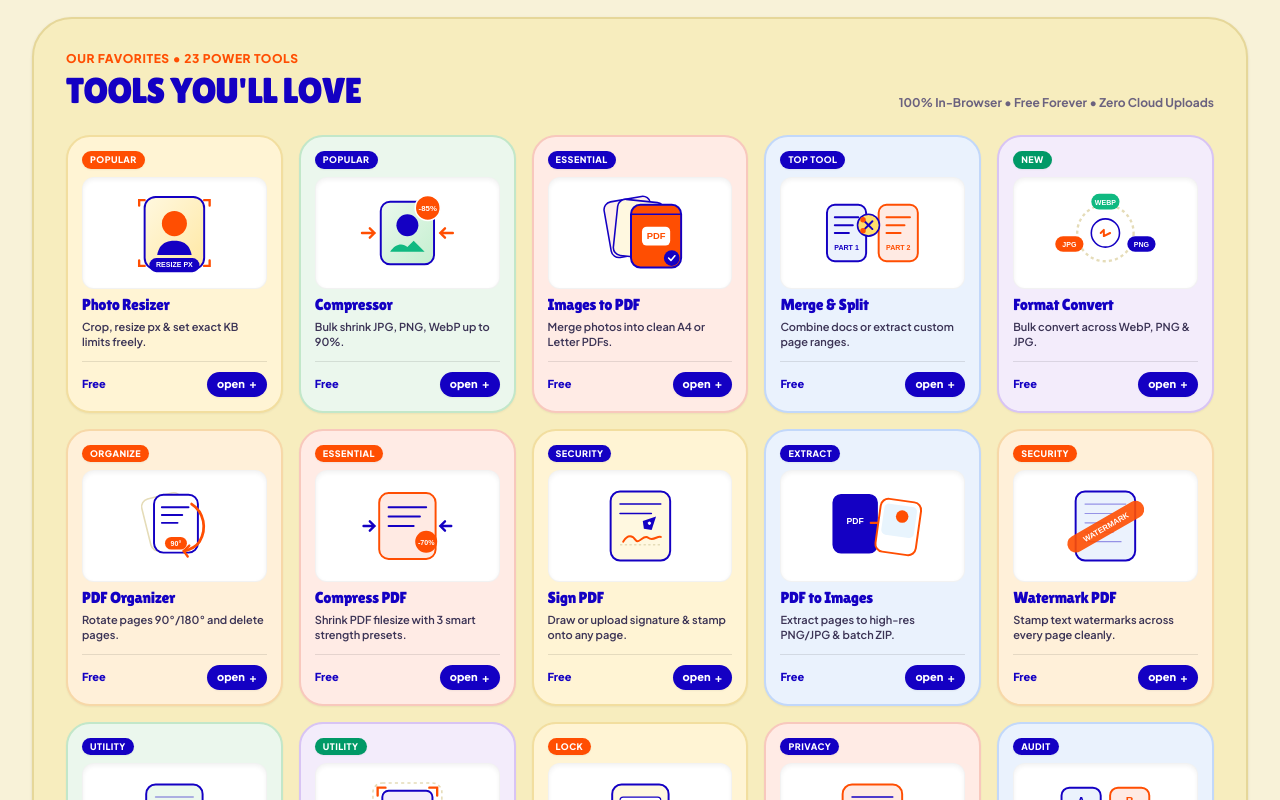
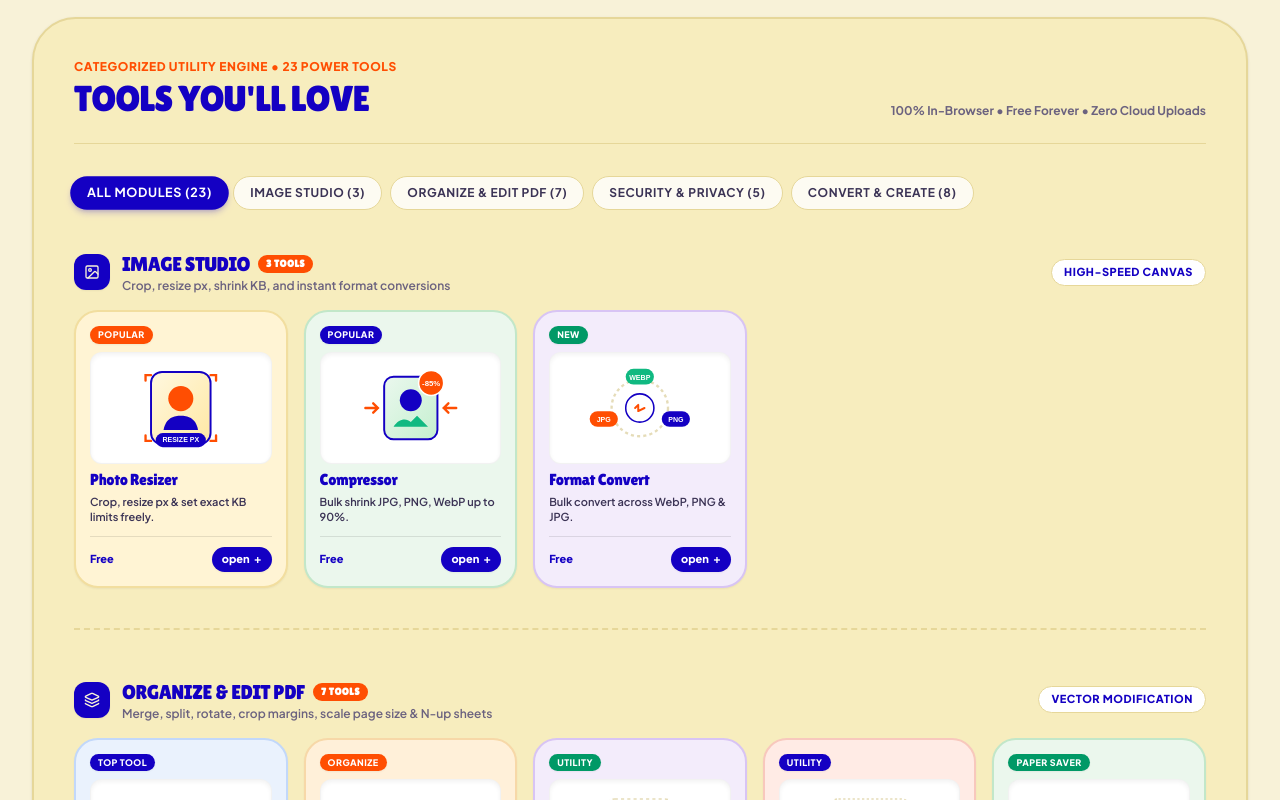
Before and after one commit to TagX-Lab/kraftdoc, a React (Vite) app: page / in a window 1280 px wide. Shown: the part 800-1600 px from the top of the page. Built offline with nearby package versions, Linux system fonts and the light colour scheme.

Commit message:
feat: organize homepage tools into 4 clean categories with filter pills and dedicated headers

```diff
--- a/src/pages/HomePage.jsx
+++ b/src/pages/HomePage.jsx
@@ -1,4 +1,4 @@
-import React from "react";
+import React, { useState } from "react";
 import {
   UserCheck,
   Minimize2,
@@ -8,6 +8,9 @@ import {
   RotateCw,
   ArrowRight,
   ArrowDown,
+  ShieldCheck,
+  Sparkles,
+  Image as ImageIcon,
 } from "lucide-react";
 import { siteConfig } from "../config/siteConfig";
 import AdBanner from "../components/ads/AdBanner";
@@ -56,10 +59,54 @@ function DoodleRays({ className = "" }) {
 }
 
 export default function HomePage({ onNavigate }) {
-  // All 15 Handcrafted Tool Cards
+  const [selectedCategory, setSelectedCategory] = useState("all");
+
+  const categories = [
+    {
+      id: "all",
+      label: "All Modules (23)",
+      badge: "Complete Suite",
+    },
+    {
+      id: "image",
+      label: "Image Studio (3)",
+      title: "Image Studio",
+      desc: "Crop, resize px, shrink KB, and instant format conversions",
+      badge: "High-Speed Canvas",
+      icon: ImageIcon,
+    },
+    {
+      id: "organize-edit",
+      label: "Organize & Edit PDF (7)",
+      title: "Organize & Edit PDF",
+      desc: "Merge, split, rotate, crop margins, scale page size & N-up sheets",
+      badge: "Vector Modification",
+      icon: Layers,
+    },
+    {
+      id: "security-privacy",
+      label: "Security & Privacy (5)",
+      title: "Security & Redaction",
+      desc: "Digital sign, form flatten, redact black boxes, watermark & sanitize",
+      badge: "100% In-Browser Privacy",
+      icon: ShieldCheck,
+    },
+    {
+      id: "convert-create",
+      label: "Convert & Create (8)",
+      title: "Convert, Create & Optimize",
+      desc: "Compress, images to PDF, plain text, live webcam scan & invoice maker",
+      badge: "Productivity Engine",
+      icon: Sparkles,
+    },
+  ];
+
+  // All 23 Handcrafted Tool Cards Categorized
   const toolCards = [
+    // 1. IMAGE SUITE
     {
       id: "exam-resizer",
+      category: "image",
       tag: "Popular",
       tagColor: "bg-[#FF4E02] text-white",
       bgClass: "bg-[#FFF4D4] border-[#F2DE9F]",
@@ -72,6 +119,7 @@ export default function HomePage({ onNavigate }) {
     },
     {
       id: "compress-image",
+      category: "image",
       tag: "Popular",
       tagColor: "bg-[#1400C3] text-white",
       bgClass: "bg-[#EBF7ED] border-[#C2E7C9]",
@@ -83,19 +131,23 @@ export default function HomePage({ onNavigate }) {
       pillPrice: "Free",
     },
     {
-      id: "images-to-pdf",
-      tag: "Essential",
-      tagColor: "bg-[#1400C3] text-white",
-      bgClass: "bg-[#FFEBE5] border-[#F8C8BD]",
-      title: "Images to PDF",
-      desc: "Merge photos into clean A4 or Letter PDFs.",
-      accentColor: "#FF4E02",
-      icon: FileText,
-      illustration: ImagesToPdfIllustration,
+      id: "image-converter",
+      category: "image",
+      tag: "New",
+      tagColor: "bg-emerald-600 text-white",
+      bgClass: "bg-[#F3ECFB] border-[#D8C4F4]",
+      title: "Format Convert",
+      desc: "Bulk convert across WebP, PNG & JPG.",
+      accentColor: "#1400C3",
+      icon: RefreshCw,
+      illustration: ConverterIllustration,
       pillPrice: "Free",
     },
+
+    // 2. ORGANIZE & EDIT PDF
     {
       id: "pdf-merge-split",
+      category: "organize-edit",
       tag: "Top Tool",
       tagColor: "bg-[#1400C3] text-white",
       bgClass: "bg-[#EAF2FD] border-[#C2D8FA]",
@@ -107,19 +159,8 @@ export default function HomePage({ onNavigate }) {
       pillPrice: "Free",
     },
     {
-      id: "image-converter",
-      tag: "New",
-      tagColor: "bg-emerald-600 text-white",
-      bgClass: "bg-[#F3ECFB] border-[#D8C4F4]",
-      title: "Format Convert",
-      desc: "Bulk convert across WebP, PNG & JPG.",
-      accentColor: "#1400C3",
-      icon: RefreshCw,
-      illustration: ConverterIllustration,
-      pillPrice: "Free",
-    },
-    {
       id: "pdf-organizer",
+      category: "organize-edit",
       tag: "Organize",
       tagColor: "bg-[#FF4E02] text-white",
       bgClass: "bg-[#FFF0D9] border-[#F7D8A8]",
@@ -131,19 +172,75 @@ export default function HomePage({ onNavigate }) {
       pillPrice: "Free",
     },
     {
-      id: "pdf-compress",
-      tag: "Essential",
-      tagColor: "bg-[#FF4E02] text-white",
-      bgClass: "bg-[#FFEBE5] border-[#F8C8BD]",
-      title: "Compress PDF",
-      desc: "Shrink PDF filesize with 3 smart strength presets.",
-      accentColor: "#FF4E02",
-      icon: Minimize2,
-      illustration: CompressPdfIllustration,
+      id: "pdf-crop",
+      category: "organize-edit",
+      tag: "Utility",
+      tagColor: "bg-emerald-600 text-white",
+      bgClass: "bg-[#F3ECFB] border-[#D8C4F4]",
+      title: "Crop PDF Pages",
+      desc: "Trim margins, headers & footers from all pages.",
+      accentColor: "#1400C3",
+      icon: FileText,
+      illustration: CropPdfIllustration,
       pillPrice: "Free",
     },
     {
+      id: "pdf-page-size",
+      category: "organize-edit",
+      tag: "Utility",
+      tagColor: "bg-[#1400C3] text-white",
+      bgClass: "bg-[#FFEBE5] border-[#F8C8BD]",
+      title: "Change Page Size",
+      desc: "Rescale to standard A4, Letter, A3 & Legal.",
+      accentColor: "#FF4E02",
+      icon: FileText,
+      illustration: ResizePdfIllustration,
+      pillPrice: "Free",
+    },
+    {
+      id: "pdf-pages-per-sheet",
+      category: "organize-edit",
+      tag: "Paper Saver",
+      tagColor: "bg-emerald-600 text-white",
+      bgClass: "bg-[#EBF7ED] border-[#C2E7C9]",
+      title: "Pages Per Sheet",
+      desc: "Combine 2 or 4 pages side-by-side on 1 sheet.",
+      accentColor: "#1400C3",
+      icon: FileText,
+      illustration: PagesPerSheetIllustration,
+      pillPrice: "Free",
+    },
+    {
+      id: "pdf-page-numbers",
+      category: "organize-edit",
+      tag: "Utility",
+      tagColor: "bg-[#1400C3] text-white",
+      bgClass: "bg-[#EBF7ED] border-[#C2E7C9]",
+      title: "Page Numbers",
+      desc: "Insert header or footer page numbers accurately.",
+      accentColor: "#1400C3",
+      icon: FileText,
+      illustration: PageNumbersIllustration,
+      pillPrice: "Free",
+    },
+    {
+      id: "pdf-compare",
+      category: "organize-edit",
+      tag: "Audit",
+      tagColor: "bg-[#1400C3] text-white",
+      bgClass: "bg-[#EAF2FD] border-[#C2D8FA]",
+      title: "Compare PDFs",
+      desc: "Side-by-side visual difference audit comparison.",
+      accentColor: "#1400C3",
+      icon: FileText,
+      illustration: ComparePdfIllustration,
+      pillPrice: "Free",
+    },
+
+    // 3. SECURITY & PRIVACY
+    {
       id: "pdf-sign",
+      category: "security-privacy",
       tag: "Security",
       tagColor: "bg-[#1400C3] text-white",
       bgClass: "bg-[#FFF4D4] border-[#F2DE9F]",
@@ -155,55 +252,8 @@ export default function HomePage({ onNavigate }) {
       pillPrice: "Free",
     },
     {
-      id: "pdf-to-images",
-      tag: "Extract",
-      tagColor: "bg-[#1400C3] text-white",
-      bgClass: "bg-[#EAF2FD] border-[#C2D8FA]",
-      title: "PDF to Images",
-      desc: "Extract pages to high-res PNG/JPG & batch ZIP.",
-      accentColor: "#1400C3",
-      icon: FileText,
-      illustration: PdfToImagesIllustration,
-      pillPrice: "Free",
-    },
-    {
-      id: "pdf-watermark",
-      tag: "Security",
-      tagColor: "bg-[#FF4E02] text-white",
-      bgClass: "bg-[#FFF0D9] border-[#F7D8A8]",
-      title: "Watermark PDF",
-      desc: "Stamp text watermarks across every page cleanly.",
-      accentColor: "#FF4E02",
-      icon: FileText,
-      illustration: WatermarkIllustration,
-      pillPrice: "Free",
-    },
-    {
-      id: "pdf-page-numbers",
-      tag: "Utility",
-      tagColor: "bg-[#1400C3] text-white",
-      bgClass: "bg-[#EBF7ED] border-[#C2E7C9]",
-      title: "Page Numbers",
-      desc: "Insert header or footer page numbers accurately.",
-      accentColor: "#1400C3",
-      icon: FileText,
-      illustration: PageNumbersIllustration,
-      pillPrice: "Free",
-    },
-    {
-      id: "pdf-crop",
-      tag: "Utility",
-      tagColor: "bg-emerald-600 text-white",
-      bgClass: "bg-[#F3ECFB] border-[#D8C4F4]",
-      title: "Crop PDF Pages",
-      desc: "Trim margins, headers & footers from all pages.",
-      accentColor: "#1400C3",
-      icon: FileText,
-      illustration: CropPdfIllustration,
-      pillPrice: "Free",
-    },
-    {
       id: "pdf-flatten",
+      category: "security-privacy",
       tag: "Lock",
       tagColor: "bg-[#FF4E02] text-white",
       bgClass: "bg-[#FFF4D4] border-[#F2DE9F]",
@@ -216,6 +266,7 @@ export default function HomePage({ onNavigate }) {
     },
     {
       id: "pdf-blacken",
+      category: "security-privacy",
       tag: "Privacy",
       tagColor: "bg-[#1400C3] text-white",
       bgClass: "bg-[#FFEBE5] border-[#F8C8BD]",
@@ -227,19 +278,21 @@ export default function HomePage({ onNavigate }) {
       pillPrice: "Free",
     },
     {
-      id: "pdf-compare",
-      tag: "Audit",
-      tagColor: "bg-[#1400C3] text-white",
-      bgClass: "bg-[#EAF2FD] border-[#C2D8FA]",
-      title: "Compare PDFs",
-      desc: "Side-by-side visual difference audit comparison.",
-      accentColor: "#1400C3",
+      id: "pdf-watermark",
+      category: "security-privacy",
+      tag: "Security",
+      tagColor: "bg-[#FF4E02] text-white",
+      bgClass: "bg-[#FFF0D9] border-[#F7D8A8]",
+      title: "Watermark PDF",
+      desc: "Stamp text watermarks across every page cleanly.",
+      accentColor: "#FF4E02",
       icon: FileText,
-      illustration: ComparePdfIllustration,
+      illustration: WatermarkIllustration,
       pillPrice: "Free",
     },
     {
       id: "pdf-metadata",
+      category: "security-privacy",
       tag: "Security",
       tagColor: "bg-[#FF4E02] text-white",
       bgClass: "bg-[#FFF4D4] border-[#F2DE9F]",
@@ -250,32 +303,50 @@ export default function HomePage({ onNavigate }) {
       illustration: MetadataIllustration,
       pillPrice: "Free",
     },
+
+    // 4. CONVERT, CREATE & OPTIMIZE
     {
-      id: "pdf-page-size",
-      tag: "Utility",
-      tagColor: "bg-[#1400C3] text-white",
+      id: "pdf-compress",
+      category: "convert-create",
+      tag: "Essential",
+      tagColor: "bg-[#FF4E02] text-white",
       bgClass: "bg-[#FFEBE5] border-[#F8C8BD]",
-      title: "Change Page Size",
-      desc: "Rescale to standard A4, Letter, A3 & Legal.",
+      title: "Compress PDF",
+      desc: "Shrink PDF filesize with 3 smart strength presets.",
       accentColor: "#FF4E02",
-      icon: FileText,
-      illustration: ResizePdfIllustration,
+      icon: Minimize2,
+      illustration: CompressPdfIllustration,
       pillPrice: "Free",
     },
     {
-      id: "pdf-pages-per-sheet",
-      tag: "Paper Saver",
-      tagColor: "bg-emerald-600 text-white",
-      bgClass: "bg-[#EBF7ED] border-[#C2E7C9]",
-      title: "Pages Per Sheet",
-      desc: "Combine 2 or 4 pages side-by-side on 1 sheet.",
+      id: "images-to-pdf",
+      category: "convert-create",
+      tag: "Essential",
+      tagColor: "bg-[#1400C3] text-white",
+      bgClass: "bg-[#FFEBE5] border-[#F8C8BD]",
+      title: "Images to PDF",
+      desc: "Merge photos into clean A4 or Letter PDFs.",
+      accentColor: "#FF4E02",
+      icon: FileText,
+      illustration: ImagesToPdfIllustration,
+      pillPrice: "Free",
+    },
+    {
+      id: "pdf-to-images",
+      category: "convert-create",
+      tag: "Extract",
+      tagColor: "bg-[#1400C3] text-white",
+      bgClass: "bg-[#EAF2FD] border-[#C2D8FA]",
+      title: "PDF to Images",
+      desc: "Extract pages to high-res PNG/JPG & batch ZIP.",
       accentColor: "#1400C3",
       icon: FileText,
-      illustration: PagesPerSheetIllustration,
+      illustration: PdfToImagesIllustration,
       pillPrice: "Free",
     },
     {
       id: "pdf-extract-text",
+      category: "convert-create",
       tag: "Extract",
       tagColor: "bg-[#1400C3] text-white",
       bgClass: "bg-[#F3ECFB] border-[#D8C4F4]",
@@ -288,6 +359,7 @@ export default function HomePage({ onNavigate }) {
     },
     {
       id: "camera-to-pdf",
+      category: "convert-create",
       tag: "Live Scan",
       tagColor: "bg-[#FF4E02] text-white",
       bgClass: "bg-[#FFF0D9] border-[#F7D8A8]",
@@ -300,6 +372,7 @@ export default function HomePage({ onNavigate }) {
     },
     {
       id: "screen-to-pdf",
+      category: "convert-create",
       tag: "Capture",
       tagColor: "bg-[#1400C3] text-white",
       bgClass: "bg-[#EAF2FD] border-[#C2D8FA]",
@@ -312,6 +385,7 @@ export default function HomePage({ onNavigate }) {
     },
     {
       id: "pdf-repair",
+      category: "convert-create",
       tag: "Fix",
       tagColor: "bg-[#FF4E02] text-white",
       bgClass: "bg-[#FFEBE5] border-[#F8C8BD]",
@@ -324,6 +398,7 @@ export default function HomePage({ onNavigate }) {
     },
     {
       id: "create-invoice",
+      category: "convert-create",
       tag: "Finance",
       tagColor: "bg-[#1400C3] text-white",
       bgClass: "bg-[#FFF4D4] border-[#F2DE9F]",
@@ -447,14 +522,17 @@ export default function HomePage({ onNavigate }) {
       {/* ========================================================================= */}
       {/* "OUR FAVORITES / TOOLS YOU'LL LOVE" COLOR-BLOCK CARDS SECTION             */}
       {/* ========================================================================= */}
+      {/* ========================================================================= */}
+      {/* "OUR FAVORITES / TOOLS YOU'LL LOVE" CATEGORIZED COLOR-BLOCK CARDS SECTION */}
+      {/* ========================================================================= */}
       <section id="tools-section" className="max-w-7xl mx-auto px-4 sm:px-6 lg:px-8">
         <ScrollReveal animation="fade-up">
-          <div className="rounded-[32px] sm:rounded-[40px] bg-[#F7EDBE] border-2 border-[#E6D799] p-5 sm:p-7 lg:p-8 shadow-sm">
-            {/* Section Header */}
-            <div className="mb-6 flex flex-col sm:flex-row sm:items-end justify-between gap-3">
+          <div className="rounded-[32px] sm:rounded-[44px] bg-[#F7EDBE] border-2 border-[#E6D799] p-5 sm:p-8 lg:p-10 shadow-sm space-y-8">
+            {/* Main Section Header */}
+            <div className="flex flex-col sm:flex-row sm:items-end justify-between gap-3 border-b border-[#E6D799] pb-6">
               <div>
                 <span className="text-xs font-black uppercase tracking-wider text-[#FF4E02] block mb-1">
-                  OUR FAVORITES • 23 POWER TOOLS
+                  CATEGORIZED UTILITY ENGINE • 23 POWER TOOLS
                 </span>
                 <h2 className="font-display text-2xl sm:text-4xl text-[#1400C3] tracking-tight uppercase">
                   TOOLS YOU&apos;LL LOVE
@@ -465,9 +543,60 @@ export default function HomePage({ onNavigate }) {
               </span>
             </div>
 
-            {/* Grid of All 23 Modules */}
-            <div className="grid grid-cols-2 sm:grid-cols-3 md:grid-cols-4 lg:grid-cols-5 gap-3 sm:gap-4">
-              {toolCards.map((tool) => {
+            {/* Category Filter Pills */}
+            <div className="flex flex-wrap items-center gap-2">
+              {categories.map((cat) => (
+                <button
+                  key={cat.id}
+                  type="button"
+                  onClick={() => setSelectedCategory(cat.id)}
+                  className={`px-4 py-2 rounded-full font-bold text-xs uppercase tracking-wider transition-all cursor-pointer flex items-center gap-1.5 ${
+                    selectedCategory === cat.id
+                      ? "bg-[#1400C3] text-white shadow-md shadow-[#1400C3]/20 scale-105"
+                      : "bg-white/80 hover:bg-white text-[#3B3355] hover:text-[#1400C3] border border-[#E6D799]"
+                  }`}
+                >
+                  <span>{cat.label}</span>
+                </button>
+              ))}
+            </div>
+
+            {/* Render Category Sections */}
+            <div className="space-y-10">
+              {(selectedCategory === "all"
+                ? categories.filter((c) => c.id !== "all")
+                : categories.filter((c) => c.id === selectedCategory)
+              ).map((cat, catIdx, arr) => {
+                const CatIcon = cat.icon;
+                const catTools = toolCards.filter((t) => t.category === cat.id);
+                if (catTools.length === 0) return null;
+
+                return (
+                  <div key={cat.id} className="space-y-4">
+                    {/* Category Header Row */}
+                    <div className="flex flex-wrap items-center justify-between gap-2 pt-2">
+                      <div className="flex items-center gap-3">
+                        <div className="w-9 h-9 rounded-xl bg-[#1400C3] text-white flex items-center justify-center shadow-xs">
+                          <CatIcon className="w-4 h-4 text-[#F8F2D8]" />
+                        </div>
+                        <div>
+                          <h3 className="font-display text-lg sm:text-xl text-[#1400C3] tracking-tight uppercase flex items-center gap-2">
+                            <span>{cat.title}</span>
+                            <span className="text-[10px] font-black px-2 py-0.5 rounded-full bg-[#FF4E02] text-white tracking-wider">
+                              {catTools.length} TOOLS
+                            </span>
+                          </h3>
+                          <p className="text-xs text-[#6B627F] font-semibold">{cat.desc}</p>
+                        </div>
+                      </div>
+                      <span className="hidden sm:inline-block text-[11px] font-black uppercase tracking-wider text-[#1400C3] bg-white px-3 py-1 rounded-full border border-[#E6D799]">
+                        {cat.badge}
+                      </span>
+                    </div>
+
+                    {/* Category Cards Grid */}
+                    <div className="grid grid-cols-2 sm:grid-cols-3 md:grid-cols-4 lg:grid-cols-5 gap-3.5 sm:gap-4">
+                      {catTools.map((tool) => {
                         const Illustration = tool.illustration;
 
                         return (
@@ -494,12 +623,12 @@ export default function HomePage({ onNavigate }) {
                               </div>
 
                               {/* Title & Description */}
-                      <h3
+                              <h4
                                 className="font-display text-sm sm:text-base text-[#1400C3] tracking-tight leading-tight mt-1.5 truncate"
                                 title={tool.title}
                               >
                                 {tool.title}
-                      </h3>
+                              </h4>
                               <p className="text-[10px] sm:text-[11px] text-[#3B3355] font-semibold leading-snug line-clamp-2 mt-1 min-h-[28px]">
                                 {tool.desc}
                               </p>
@@ -522,6 +651,15 @@ export default function HomePage({ onNavigate }) {
                         );
                       })}
                     </div>
+
+                    {/* Divider between categories when viewing all */}
+                    {selectedCategory === "all" && catIdx < arr.length - 1 && (
+                      <div className="pt-6 border-b-2 border-dashed border-[#E6D799]" />
+                    )}
+                  </div>
+                );
+              })}
+            </div>
           </div>
         </ScrollReveal>
       </section>
```
Lines whose indentation alone changed are shown as unchanged.
